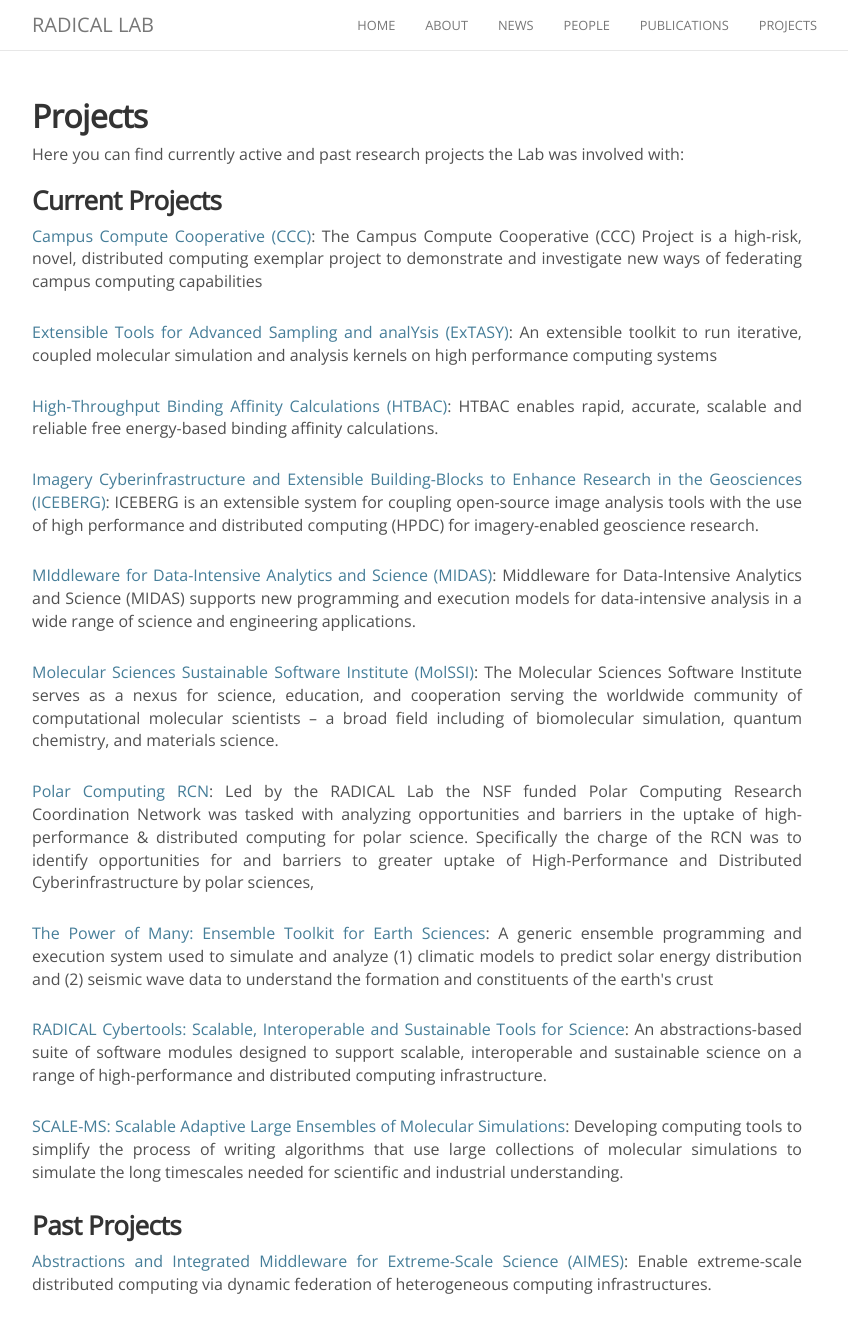
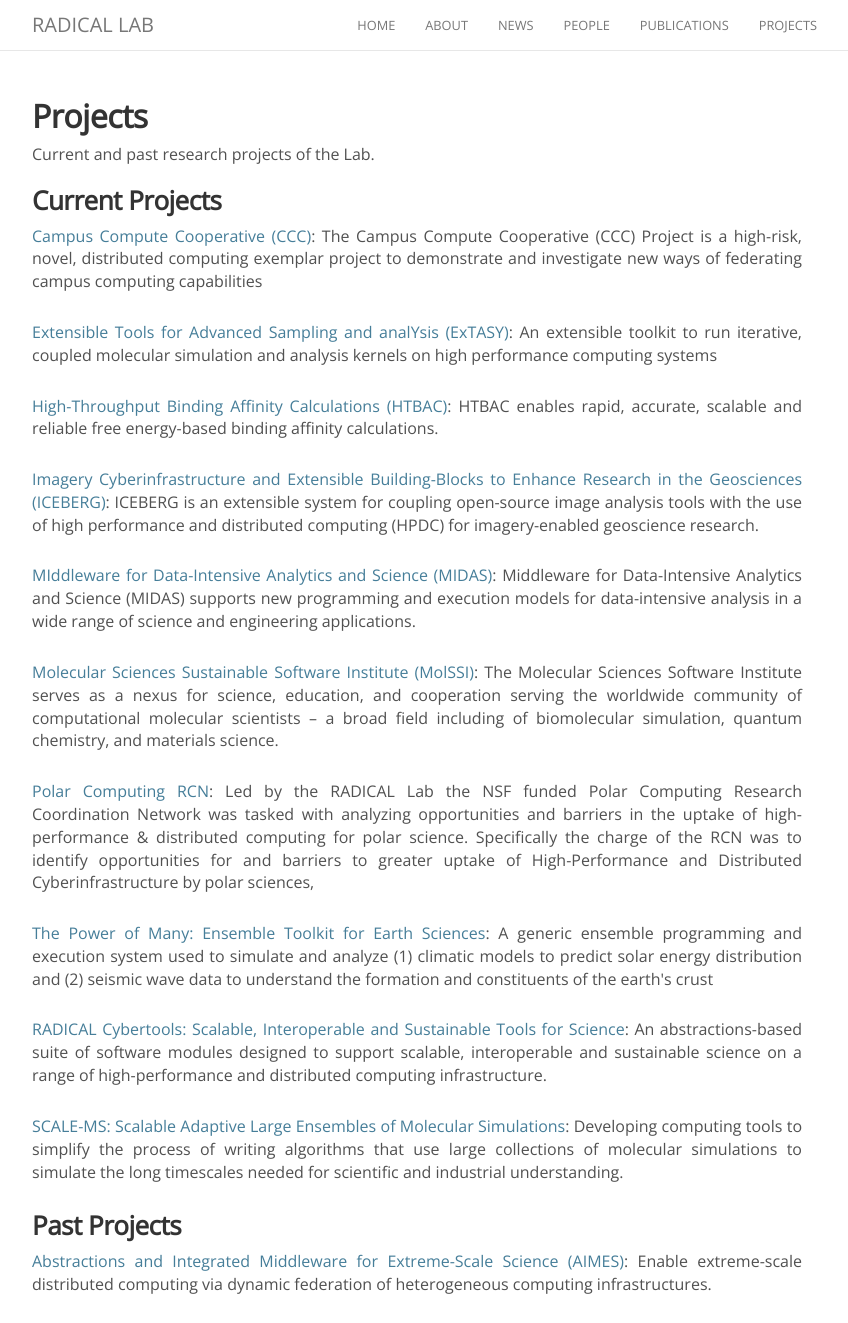
Before and after one commit to seymaguleryuz/radical-group.github.io, a Jekyll site: the page built from projects.md, in a window 1280 px wide and 1323 px high. Shown: the whole window, without its empty margins (223-1071 px from the left). Built offline with Jekyll 4.4.1, drawn with Linux system fonts in a browser that asks for light colours; nearby versions of some CDN libraries.

Commit message:
Update projects.md
Hotfix description

```diff
--- a/projects.md
+++ b/projects.md
@@ -6,7 +6,7 @@ permalink: /projects/
 
 ## Projects
 
-Here you can find currently active and past research projects the Lab was involved with:
+Current and past research projects of the Lab.
 
 {% for item in proj_array %}
 <div class="pos_header">
```
